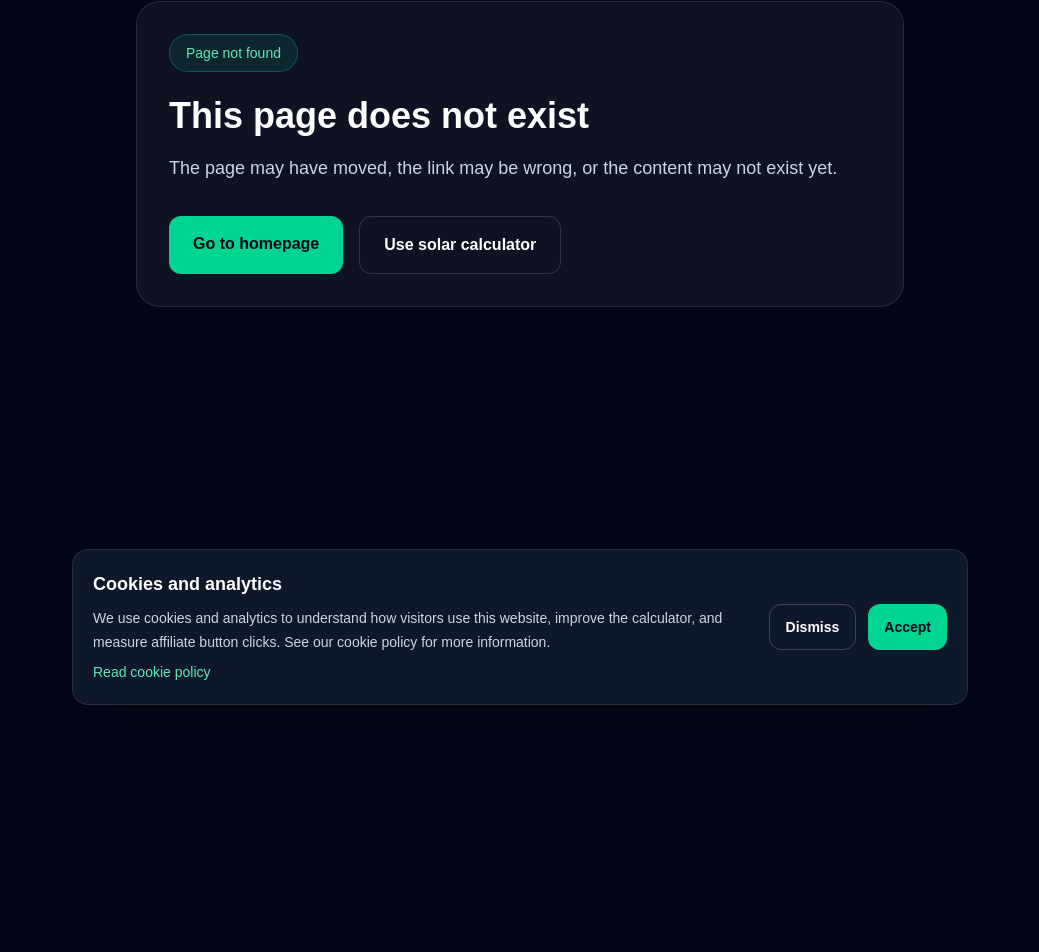
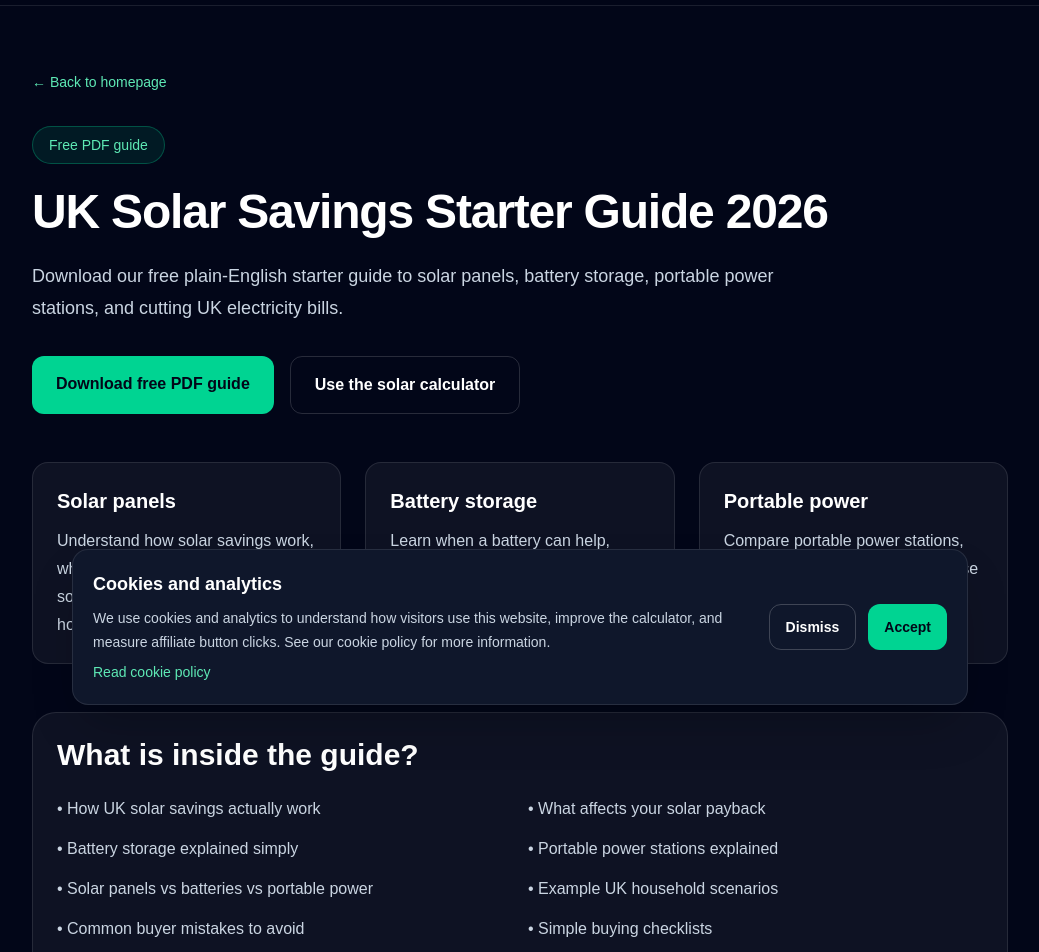
Before and after one commit to 786infinite/solar-savings-calculator-uk, a Next.js app: page /free-solar-guide in a window 1280 px wide. Before the commit this address had no page. Shown: the part 79-1031 px from the top of the page, without its empty margins (120-1159 px from the left). Before the commit the page ends 800 px from the top, so only its background shows below. Built offline with nearby package versions, Linux system fonts and the light colour scheme.

Commit message:
Add free solar guide download page

```diff
--- /dev/null
+++ b/app/free-solar-guide/page.tsx
@@ -0,0 +1,147 @@
+import type { Metadata } from "next";
+import SiteShell from "@/components/SiteShell";
+
+export const metadata: Metadata = {
+  title: "Free UK Solar Savings Guide 2026 | SolarCal",
+  description:
+    "Download the free SolarCal UK Solar Savings Starter Guide 2026 covering solar panels, battery storage, portable power stations, common mistakes, and next steps.",
+};
+
+export default function FreeSolarGuidePage() {
+  return (
+    <SiteShell>
+      <main className="min-h-screen bg-slate-950 text-white">
+        <article className="mx-auto max-w-5xl px-6 py-16">
+          <a href="/" className="text-sm font-medium text-emerald-300 hover:text-emerald-200">
+            ← Back to homepage
+          </a>
+
+          <header className="mt-8">
+            <p className="inline-flex rounded-full border border-emerald-400/30 bg-emerald-400/10 px-4 py-2 text-sm font-medium text-emerald-300">
+              Free PDF guide
+            </p>
+
+            <h1 className="mt-6 max-w-4xl text-4xl font-bold tracking-tight sm:text-5xl">
+              UK Solar Savings Starter Guide 2026
+            </h1>
+
+            <p className="mt-6 max-w-3xl text-lg leading-8 text-slate-300">
+              Download our free plain-English starter guide to solar panels,
+              battery storage, portable power stations, and cutting UK
+              electricity bills.
+            </p>
+
+            <div className="mt-8 flex flex-col gap-4 sm:flex-row">
+              <a
+                href="/guides/uk-solar-savings-starter-guide-2026.pdf"
+                download
+                className="rounded-xl bg-emerald-400 px-6 py-4 text-center font-semibold text-slate-950 hover:bg-emerald-300"
+              >
+                Download free PDF guide
+              </a>
+
+              <a
+                href="/solar-savings-calculator"
+                className="rounded-xl border border-white/15 px-6 py-4 text-center font-semibold text-white hover:bg-white/10"
+              >
+                Use the solar calculator
+              </a>
+            </div>
+          </header>
+
+          <section className="mt-12 grid gap-6 md:grid-cols-3">
+            <GuideCard
+              title="Solar panels"
+              description="Understand how solar savings work, what affects payback, and when solar may or may not suit your home."
+            />
+
+            <GuideCard
+              title="Battery storage"
+              description="Learn when a battery can help, when it may not be worth it, and what to check before buying."
+            />
+
+            <GuideCard
+              title="Portable power"
+              description="Compare portable power stations, solar generators, backup power use cases, and key specs to check."
+            />
+          </section>
+
+          <section className="mt-12 rounded-3xl border border-white/10 bg-white/5 p-6">
+            <h2 className="text-3xl font-bold">What is inside the guide?</h2>
+
+            <ul className="mt-6 grid gap-4 text-slate-300 md:grid-cols-2">
+              <li>• How UK solar savings actually work</li>
+              <li>• What affects your solar payback</li>
+              <li>• Battery storage explained simply</li>
+              <li>• Portable power stations explained</li>
+              <li>• Solar panels vs batteries vs portable power</li>
+              <li>• Example UK household scenarios</li>
+              <li>• Common buyer mistakes to avoid</li>
+              <li>• Simple buying checklists</li>
+              <li>• Power station size guide</li>
+              <li>• Next steps before comparing quotes or products</li>
+            </ul>
+          </section>
+
+          <section className="mt-12 rounded-3xl border border-emerald-400/20 bg-emerald-400/10 p-6">
+            <h2 className="text-3xl font-bold">Want the full paid version?</h2>
+
+            <p className="mt-4 max-w-3xl leading-7 text-slate-300">
+              A more detailed paid version is being built. It will include more
+              examples, deeper product comparisons, more detailed checklists,
+              and extra planning tools.
+            </p>
+
+            <p className="mt-4 max-w-3xl leading-7 text-slate-300">
+              For now, start with the free guide and use the SolarCal calculator
+              to estimate your possible solar savings.
+            </p>
+
+            <div className="mt-6 flex flex-col gap-4 sm:flex-row">
+              <a
+                href="/guides/uk-solar-savings-starter-guide-2026.pdf"
+                download
+                className="rounded-xl bg-emerald-400 px-6 py-4 text-center font-semibold text-slate-950 hover:bg-emerald-300"
+              >
+                Download free guide
+              </a>
+
+              <a
+                href="/solar-savings-calculator"
+                className="rounded-xl border border-white/15 px-6 py-4 text-center font-semibold text-white hover:bg-white/10"
+              >
+                Estimate savings
+              </a>
+            </div>
+          </section>
+
+          <section className="mt-12 rounded-2xl border border-white/10 bg-slate-900 p-6">
+            <h2 className="text-2xl font-bold">Important note</h2>
+
+            <p className="mt-4 text-sm leading-6 text-slate-400">
+              This guide is for general information only. It is not financial,
+              electrical, installation, or product advice. Always check your own
+              usage, property, roof condition, warranty, and installation
+              requirements before making a decision.
+            </p>
+          </section>
+        </article>
+      </main>
+    </SiteShell>
+  );
+}
+
+function GuideCard({
+  title,
+  description,
+}: {
+  title: string;
+  description: string;
+}) {
+  return (
+    <div className="rounded-2xl border border-white/10 bg-white/5 p-6">
+      <h2 className="text-xl font-bold">{title}</h2>
+      <p className="mt-3 leading-7 text-slate-300">{description}</p>
+    </div>
+  );
+}
--- a/app/sitemap.ts
+++ b/app/sitemap.ts
@@ -6,6 +6,7 @@ export default function sitemap(): MetadataRoute.Sitemap {
   const pages = [
     "",
     "/solar-savings-calculator",
+    "/free-solar-guide",
     "/calculator-methodology",
     "/affiliate-disclosure",
     "/privacy-policy",
--- a/components/SiteShell.tsx
+++ b/components/SiteShell.tsx
@@ -68,6 +68,11 @@ export function FooterLinks() {
               <li>
                 <a href="/solar-savings-calculator" className="hover:text-emerald-300">
                   Solar savings calculator
+                </a>
+              </li>
+              <li>
+                <a href="/free-solar-guide" className="hover:text-emerald-300">
+                  Free solar guide
                 </a>
               </li>
               <li>
```
